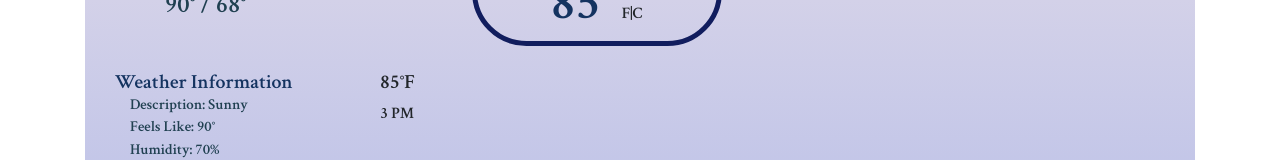
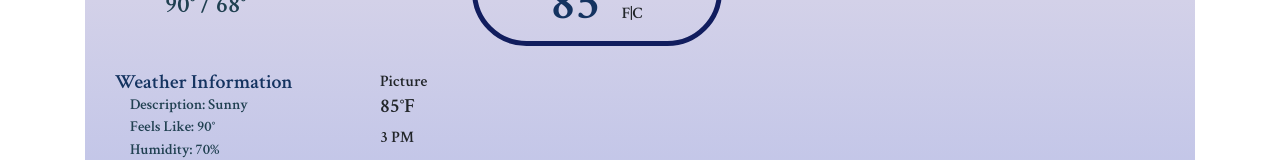
Before and after one commit to ashleyann9535/react-weather, a React (Create React App) app: page / in a window 1280 px wide. Shown: the part 198-358 px from the top of the page. Built offline with nearby package versions, Linux system fonts and the light colour scheme; the HTML template or start-up script is replaced by a standard one.

Commit message:
updated Hourly Forecast
css and js

```diff
--- a/src/HourForecast.css
+++ b/src/HourForecast.css
@@ -5,5 +5,5 @@
     margin-bottom: 0;
     font-weight: bold;
     position: relative;
-    top: 40px;
+    top: 60px;
 }
--- a/src/HourForecast.js
+++ b/src/HourForecast.js
@@ -5,6 +5,7 @@ import axios from "axios"
 function HourForecast (response) {
     return (
         <div>
+            <header> Picture </header>
             <h5>85°F</h5>
             <p >3 PM</p>
       </div>
```
